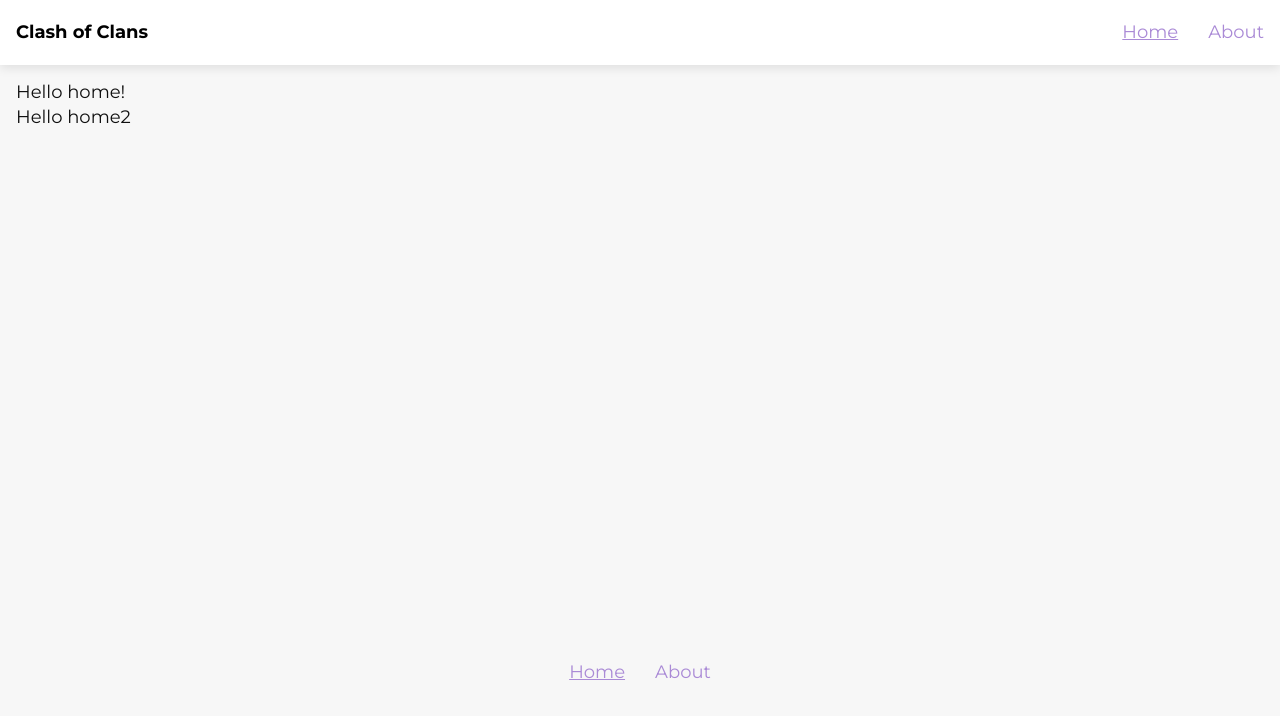
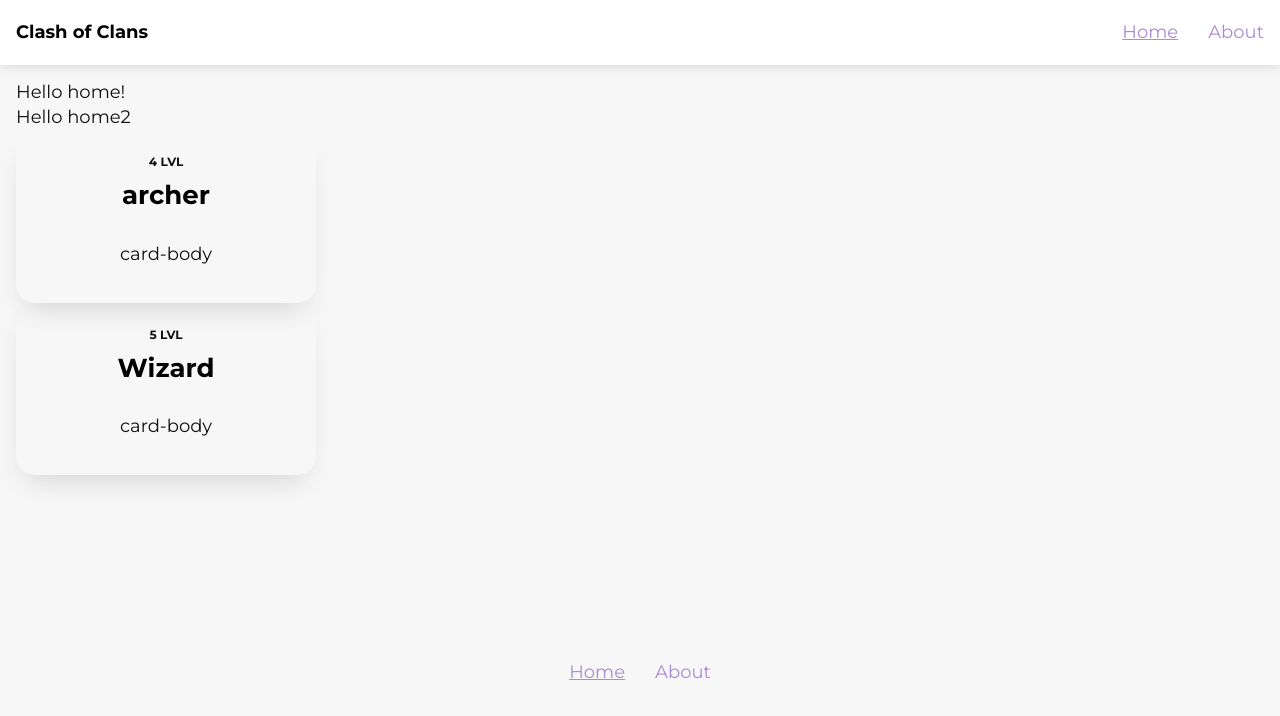
Before and after one commit to dchakin/clash-of-clans-vue-3, a Vue app: page /#/ in a window 1280 px wide. Shown: the top 716 px of the page. Built offline with nearby package versions, Linux system fonts and the light colour scheme.

Commit message:
change home

```diff
--- a/src/pages/home.vue
+++ b/src/pages/home.vue
@@ -1,15 +1,38 @@
 <template>
   <p>Hello home!</p>
   <p>Hello home2</p>
+  <div class="card__wrapper" v-for="item in items" :key="item.id">
+    <Card :name="`${item.lvl} lvl`" :title="item.title" />
+  </div>
 </template>
 
 <script>
+import Card from '@/components/UI/Card'
+
 export default {
-  name: "home"
+  name: "home",
+  components: {Card},
+  data() {
+    return {
+      items: [
+        {
+          id: 1,
+          title: 'archer',
+          descr: 'archer archer archer archer',
+          lvl: 4
+        },
+        {
+          id: 2,
+          title: 'Wizard',
+          descr: 'Wizard Wizard Wizard Wizard',
+          lvl: 5
+        }
+      ]
+    }
+  }
 }
 </script>
 
 <style scoped>
 
 </style>
-\
```
